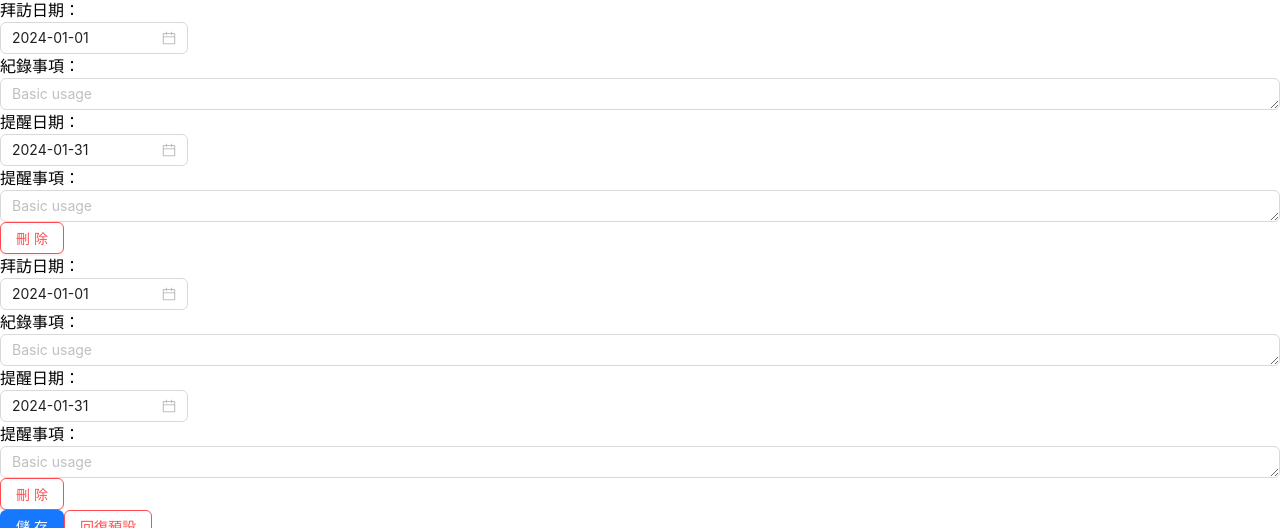
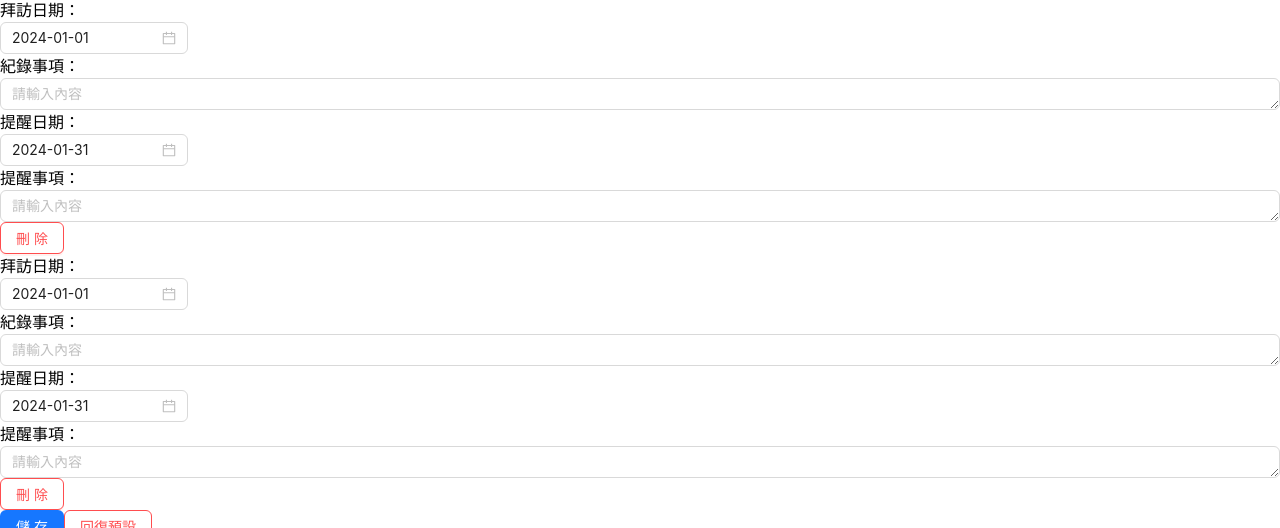
Before and after one commit to super-big-spuds/Real_estate_agent, a React (Vite) app: page /Collection/Edit/1 in a window 1280 px wide. Shown: the part 286-814 px from the top of the page. Built offline with nearby package versions, Linux system fonts and the light colour scheme; no server answers.

Commit message:
fix: sel type

```diff
--- a/src/components/CollectionMange.tsx
+++ b/src/components/CollectionMange.tsx
@@ -43,7 +43,7 @@ export default function CollectionMange(props: any) {
                 <p>&nbsp;&nbsp;&nbsp;&nbsp;&nbsp;&nbsp;&nbsp;&nbsp;</p>
                 <p>房號:</p>
                 <Input
-                  placeholder="Basic usage"
+                  placeholder="請輸入內容"
                   value={formData.roomNumber}
                   onChange={(e) => handleChange("roomNumber", e.target.value)}
                 />
@@ -78,7 +78,7 @@ export default function CollectionMange(props: any) {
               <div className="inline-flex whitespace-nowrap w-96">
                 <p>費用金額:</p>
                 <Input
-                  placeholder="Basic usage"
+                  placeholder="請輸入內容"
                   value={formData.expenseAmount}
                   onChange={(e) =>
                     handleChange("expenseAmount", e.target.value)
@@ -98,7 +98,7 @@ export default function CollectionMange(props: any) {
                 <p>&nbsp;&nbsp;&nbsp;&nbsp;&nbsp;&nbsp;&nbsp;&nbsp;</p>
                 <p>備註:</p>
                 <TextArea
-                  placeholder="Basic usage"
+                  placeholder="請輸入內容"
                   rows={10}
                   className="h-48 w-72"
                   value={formData.note}
@@ -108,7 +108,7 @@ export default function CollectionMange(props: any) {
               <div className="inline-flex whitespace-nowrap w-96">
                 <p>匯款銀行:</p>
                 <Input
-                  placeholder="Basic usage"
+                  placeholder="請輸入內容"
                   value={formData.bankName}
                   onChange={(e) => handleChange("bankName", e.target.value)}
                 />
@@ -116,7 +116,7 @@ export default function CollectionMange(props: any) {
               <div className="inline-flex whitespace-nowrap w-96">
                 <p>匯款帳號:</p>
                 <Input
-                  placeholder="Basic usage"
+                  placeholder="請輸入內容"
                   value={formData.bankAccount}
                   onChange={(e) => handleChange("bankAccount", e.target.value)}
                 />
--- a/src/components/Notice.tsx
+++ b/src/components/Notice.tsx
@@ -1,13 +1,11 @@
-import { Input, DatePicker, Button } from 'antd';
-import dayjs from 'dayjs';
-import customParseFormat from 'dayjs/plugin/customParseFormat';
+import { Input, DatePicker, Button } from "antd";
+import dayjs from "dayjs";
+import customParseFormat from "dayjs/plugin/customParseFormat";
 dayjs.extend(customParseFormat);
-
-
 
 interface NoticeProps {
   handleNoticeChange: (index: number, key: string, value: string) => void;
-    onChangeDate: (date:any,dateString:string) => void;
+  onChangeDate: (date: any, dateString: string) => void;
   onChangeRemindDate: () => void;
   notice: {
     visitDate: string;
@@ -19,54 +17,57 @@ interface NoticeProps {
   handleDeleteNotice: (index: number) => void;
 }
 
-
-export default function Notice({ keya, handleNoticeChange, onChangeDate, onChangeRemindDate, notice, handleDeleteNotice }: NoticeProps) {
-
-    const { TextArea } = Input
-    const dateFormat = 'YYYY-MM-DD';
+export default function Notice({
+  keya,
+  handleNoticeChange,
+  onChangeDate,
+  onChangeRemindDate,
+  notice,
+  handleDeleteNotice,
+}: NoticeProps) {
+  const { TextArea } = Input;
+  const dateFormat = "YYYY-MM-DD";
   const visitDate = dayjs(notice.visitDate, dateFormat);
   const remindDate = dayjs(notice.remindDate, dateFormat);
 
   return (
-        <div className='flex flex-col w-full pl-4 pr-12 '>
-
-            <div className='flex flex-row flex-wrap w-full h-full gap-10 pl-14 '>
-                <div className='inline-flex items-center whitespace-nowrap'>
+    <div className="flex flex-col w-full pl-4 pr-12 ">
+      <div className="flex flex-row flex-wrap w-full h-full gap-10 pl-14 ">
+        <div className="inline-flex items-center whitespace-nowrap">
           <p>拜訪日期：</p>
           <DatePicker
-                        onChange={(date, dateString) => onChangeDate(date,dateString)}  // 注意這裡的修改
+            onChange={(date, dateString) => onChangeDate(date, dateString)} // 注意這裡的修改
             value={visitDate}
           />
         </div>
-                <div className='inline-flex items-center whitespace-nowrap'>
+        <div className="inline-flex items-center whitespace-nowrap">
           <p>紀錄事項：</p>
           <TextArea
-                        placeholder='Basic usage'
+            placeholder="請輸入內容"
             rows={1}
-                        className='w-72'
-                        onChange={(e) => handleNoticeChange(keya, 'record', e.target.value)}
+            className="w-72"
+            onChange={(e) => handleNoticeChange(keya, "record", e.target.value)}
             value={notice.record}
           />
         </div>
-                <div className='inline-flex items-center whitespace-nowrap'>
+        <div className="inline-flex items-center whitespace-nowrap">
           <p>提醒日期：</p>
-                    <DatePicker
-                        onChange={onChangeRemindDate}
-                        value={remindDate}
-                    />
+          <DatePicker onChange={onChangeRemindDate} value={remindDate} />
         </div>
-                <div className='inline-flex items-center whitespace-nowrap'>
+        <div className="inline-flex items-center whitespace-nowrap">
           <p>提醒事項：</p>
           <TextArea
-                        placeholder='Basic usage'
+            placeholder="請輸入內容"
             rows={1}
-                        className='w-72'
-                        onChange={(e) => handleNoticeChange(keya, 'remind', e.target.value)}
+            className="w-72"
+            onChange={(e) => handleNoticeChange(keya, "remind", e.target.value)}
             value={notice.remind}
           />
         </div>
-                <div className='inline-flex items-center whitespace-nowrap'>
-                    <Button danger onClick={() => handleDeleteNotice(keya)}>刪除</Button>
+        <div className="inline-flex items-center whitespace-nowrap">
+          <Button danger onClick={() => handleDeleteNotice(keya)}>
+            刪除
+          </Button>
         </div>
       </div>
     </div>
--- a/src/hooks/useCollectionAdd.ts
+++ b/src/hooks/useCollectionAdd.ts
@@ -15,7 +15,7 @@ const useCollectionAdd = () => {
   ]);
   const [formData, setFormData] = useState<FormData>({
     roomNumber: "",
-    expenseName: "水費",
+    expenseName: "水電空調費",
     type: "代收",
     expenseAmount: "",
     paymentMethod: "現金",
@@ -63,7 +63,7 @@ const useCollectionAdd = () => {
   const handleReset = () => {
     setFormData({
       roomNumber: "",
-      expenseName: "水費",
+      expenseName: "水電空調費",
       type: "代收",
       expenseAmount: "",
       paymentMethod: "現金",
```
Lines whose indentation alone changed are shown as unchanged.
